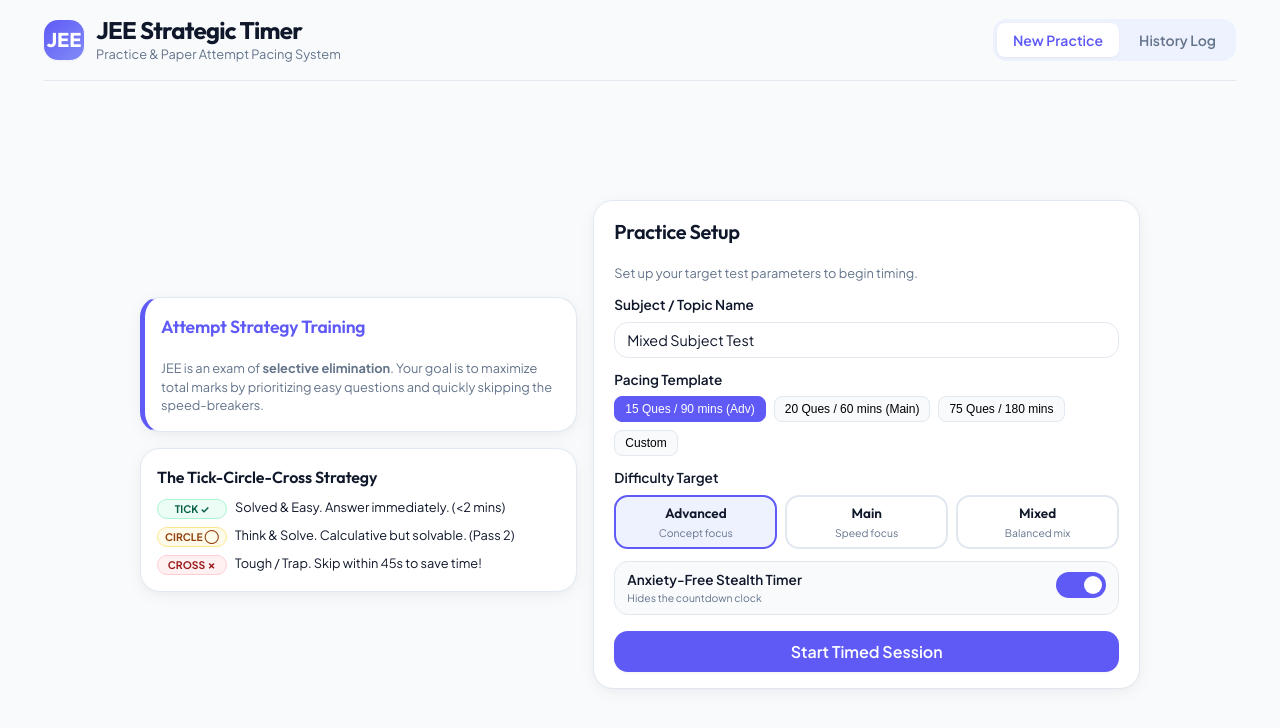
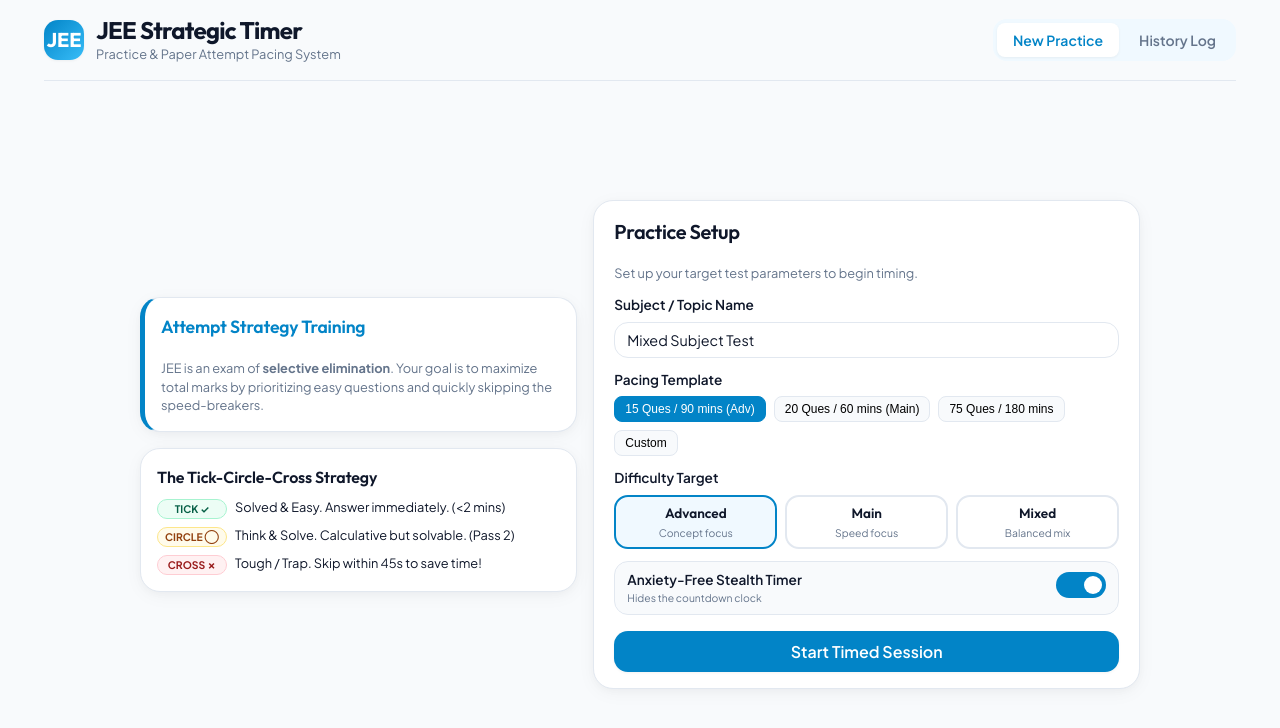
Before and after one commit to GokulAnand14/JEE-timer, a website built with Vite: page index.html in a window 1280 px wide. Built offline with nearby package versions, Linux system fonts and the light colour scheme.

Commit message:
style: change primary brand colors from violet to focused sky blue

```diff
--- a/src/main.ts
+++ b/src/main.ts
@@ -782,7 +782,7 @@ function renderPracticeView(container: HTMLElement) {
 
           ${session.config.stealthMode ? `
             <div class="stealth-indicator" id="stealth-status">
-              <span style="display:inline-block; width:8px; height:8px; border-radius:50%; background-color:#5f5af6; animation: pulse 1.5s infinite;"></span>
+              <span style="display:inline-block; width:8px; height:8px; border-radius:50%; background-color:var(--color-primary); animation: pulse 1.5s infinite;"></span>
               Stealth mode active
             </div>
             <div class="stealth-hint" id="stealth-tip">Hover clock to reveal</div>
--- a/src/style.css
+++ b/src/style.css
@@ -10,10 +10,10 @@
   --text-muted: #64748b;
   --text-inverse: #ffffff;
 
-  --color-primary: #5f5af6;
-  --color-primary-hover: #4b45e3;
-  --color-primary-light: #eef2ff;
-  --color-primary-border: #c7d2fe;
+  --color-primary: #0284c7;
+  --color-primary-hover: #0369a1;
+  --color-primary-light: #f0f9ff;
+  --color-primary-border: #bae6fd;
 
   --color-border: #e2e8f0;
   --color-border-hover: #cbd5e1;
@@ -150,7 +150,7 @@ a:hover {
 .brand-logo {
   width: 40px;
   height: 40px;
-  background: linear-gradient(135deg, var(--color-primary), #818cf8);
+  background: linear-gradient(135deg, var(--color-primary), #38bdf8);
   border-radius: var(--radius-md);
   display: flex;
   align-items: center;
```
